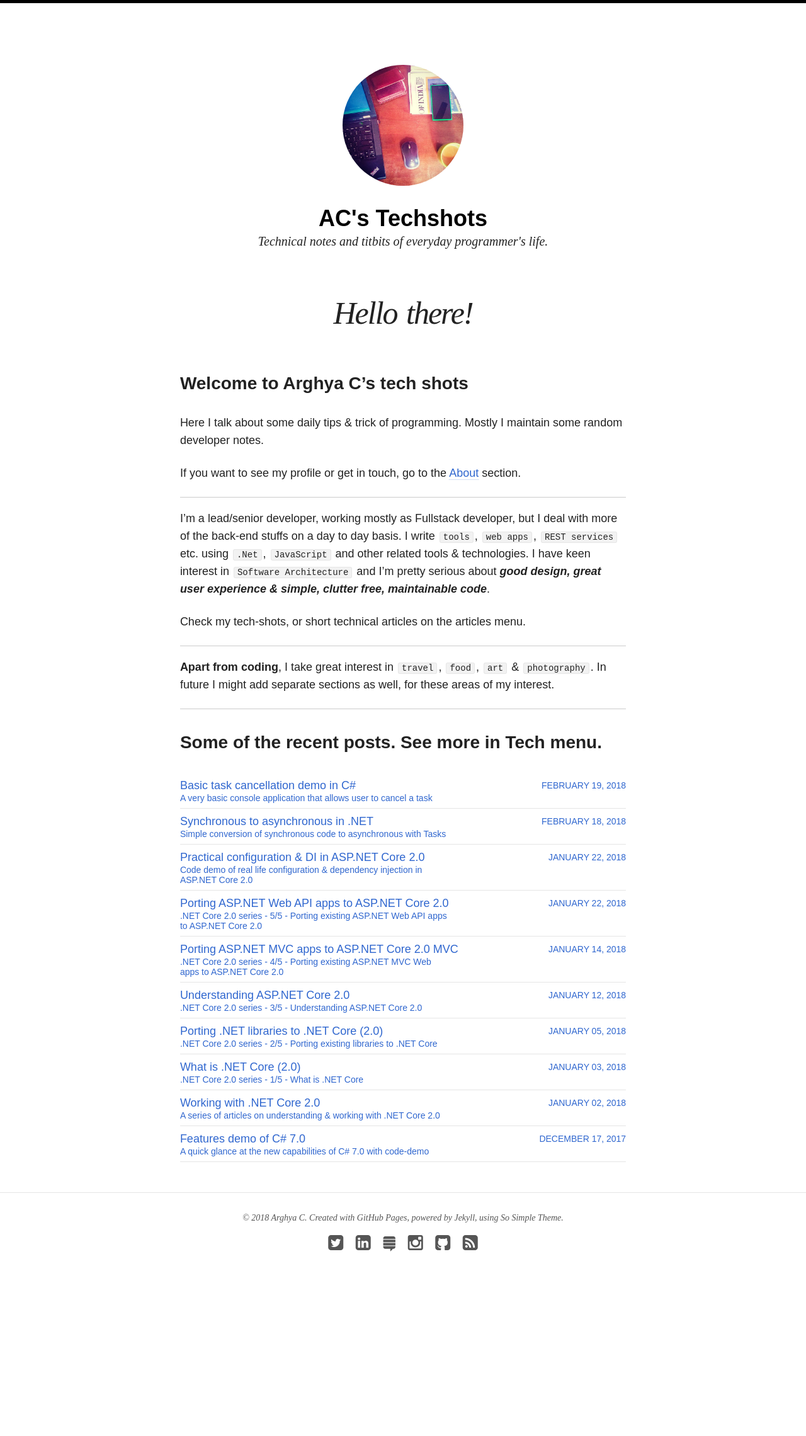
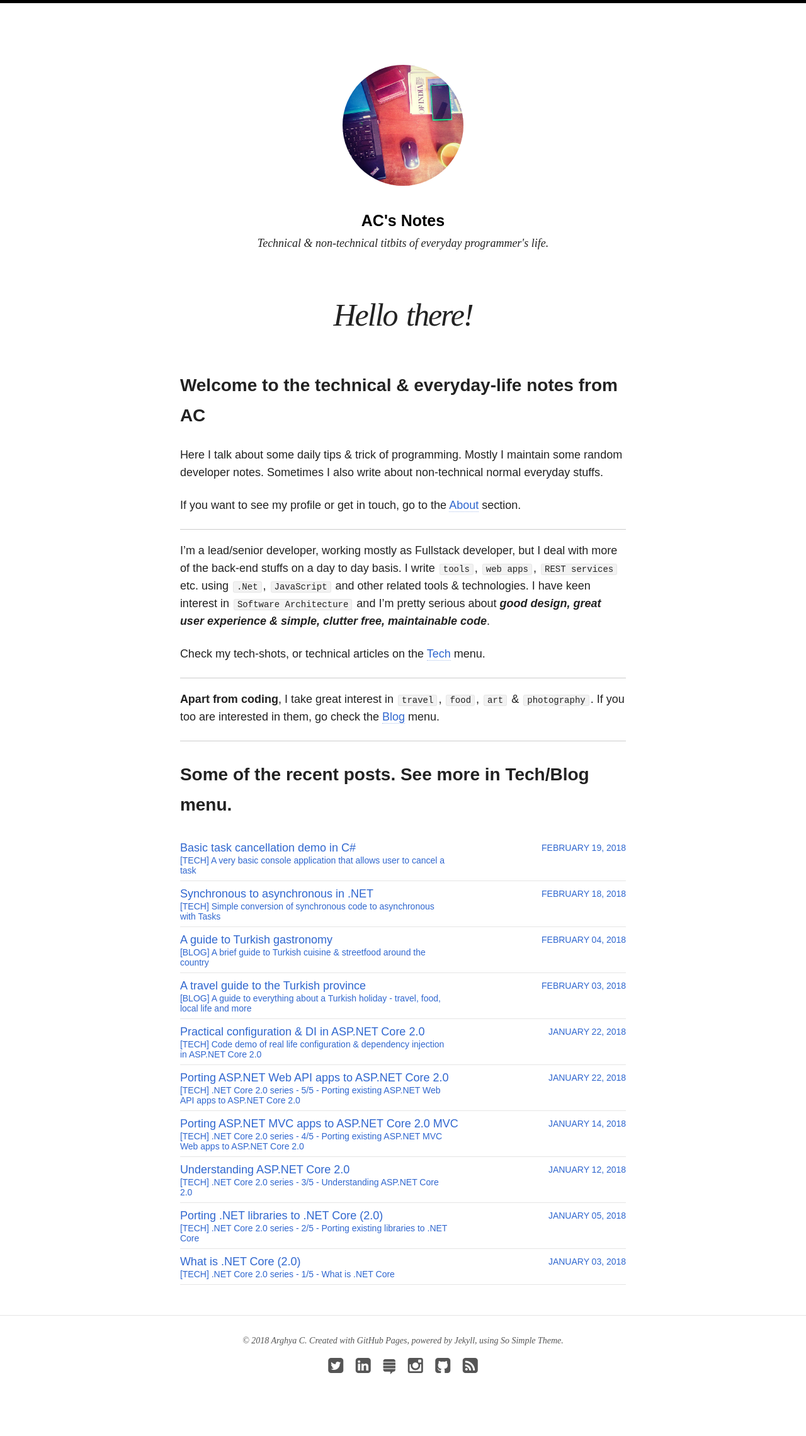
Before and after one commit to chakrabar/chakrabar.github.io, a Jekyll site: the page built from index.md, in a window 1280 px wide. Shown: the whole page at 63% size. Built offline with Jekyll 4.4.1, drawn with Linux system fonts in a browser that asks for light colours; nearby versions of some CDN libraries; before the commit the page ends 2085 px from its top, so only the background shows below that.

Commit message:
Site - from tech to general

```diff
--- a/_config.yml
+++ b/_config.yml
@@ -1,11 +1,13 @@
 # Site wide configuration
 
-title: AC's Techshots
+title: AC's Notes
 locale: en_US
-description: Technical notes and titbits of everyday programmer's life.
+description: Technical & non-technical titbits of everyday programmer's life.
 logo: ac/desk.jpg
 search: true
 url: http://arghya.xyz
+
+# title: AC's Techshots - no more
 
 # Jekyll configuration
 
@@ -31,7 +33,7 @@ kramdown:
 mathjax: true
 
 include: [".htaccess"]
-exclude: ["lib", "config.rb", "Capfile", "config", "log", "Rakefile", "Rakefile.rb", "tmp", ".less", "*.sublime-project", "*.sublime-workspace", "test", "artefacts", "spec", "Gruntfile.js", "package.json", "node_modules", "Gemfile", "Gemfile.lock", "LICENSE", "README.md", "vendor"]
+exclude: ["lib", "config.rb", "Capfile", "config", "log", "Rakefile", "Rakefile.rb", "tmp", ".less", "*.sublime-project", "*.sublime-workspace", "test", "artifacts", "spec", "Gruntfile.js", "package.json", "node_modules", "Gemfile", "Gemfile.lock", "LICENSE", "README.md", "vendor"]
 
 
 # Site owner
--- a/_sass/_masthead.scss
+++ b/_sass/_masthead.scss
@@ -67,6 +67,11 @@
 
   a {
     color: $black;
+    @include font-size(25); /* Arghya added */
+
+    @include media($medium) { /* Arghya added */
+      @include font-size(25);
+    }
   }
 }
 
@@ -77,13 +82,13 @@
 .site-description {
   margin-top: 0;
   font-family: $alt-font;
-  @include font-size(16);
+  @include font-size(16); /* Arghya orig 16 */
   font-weight: 400;
   font-style: italic;
   @include animation-duration(1s);
   @include animation-delay(1s);
 
   @include media($medium) {
-    @include font-size(20);
+    @include font-size(18); /* Arghya orig 20 */
   }
 }
--- a/index.md
+++ b/index.md
@@ -1,13 +1,12 @@
 ---
 layout: page
 title: "Hello there!"
-excerpt: "Technical notes and titbits of everyday programmer's life"
+excerpt: "Technical & non-technical titbits of everyday life"
 ---
 
-### Welcome to Arghya C's tech shots
+### Welcome to the technical & everyday-life notes from AC
 
-Here I talk about some daily tips & trick of programming.
-Mostly I maintain some random developer notes.
+Here I talk about some daily tips & trick of programming. Mostly I maintain some random developer notes. Sometimes I also write about non-technical normal everyday stuffs.
 
 If you want to see my profile or get in touch, go to the [About](/about) section.
 
@@ -15,15 +14,15 @@ If you want to see my profile or get in touch, go to the [About](/about) section
 
 I'm a lead/senior developer, working mostly as Fullstack developer, but I deal with more of the back-end stuffs on a day to day basis. I write `tools`, `web apps`, `REST services` etc. using `.Net`, `JavaScript` and other related tools & technologies. I have keen interest in `Software Architecture` and I'm pretty serious about ***good design, great user experience & simple, clutter free, maintainable code***.
 
-Check my tech-shots, or short technical articles on the articles menu.
+Check my tech-shots, or technical articles on the [Tech](/articles/) menu.
 
 ----
 
-**Apart from coding**, I take great interest in `travel`, `food`, `art` & `photography`. In future I might add separate sections as well, for these areas of my interest.
+**Apart from coding**, I take great interest in `travel`, `food`, `art` & `photography`. If you too are interested in them, go check the [Blog](/blog/) menu.
 
 ----
 
-### Some of the recent posts. See more in Tech menu.
+### Some of the recent posts. See more in Tech/Blog menu.
 
 <!--site.posts >> site.categories.articles-->
 <!--
@@ -32,7 +31,7 @@ html
 {% endunless %}
 -->
 <ul class="post-list">
-{% for post in site.categories.articles limit:10 %}
-  <li><article><a href="{{ site.url }}{{ post.url }}">{{ post.title }} <span class="entry-date"><time datetime="{{ post.date | date_to_xmlschema }}">{{ post.date | date: "%B %d, %Y" }}</time></span>{% if post.excerpt %} <span class="excerpt">{{ post.excerpt | remove: '\[ ... \]' | remove: '\( ... \)' | markdownify | strip_html | strip_newlines | escape_once }}</span>{% endif %}</a></article></li>
+{% for post in site.posts limit:10 %}
+  <li><article><a href="{{ site.url }}{{ post.url }}">{{ post.title }} <span class="entry-date"><time datetime="{{ post.date | date_to_xmlschema }}">{{ post.date | date: "%B %d, %Y" }}</time></span>{% if post.excerpt %} <span class="excerpt">[{{ post.categories.first | replace:'articles','tech' | upcase }}] {{ post.excerpt | remove: '\[ ... \]' | remove: '\( ... \)' | markdownify | strip_html | strip_newlines | escape_once }}</span>{% endif %}</a></article></li>
 {% endfor %}
 </ul>
```
